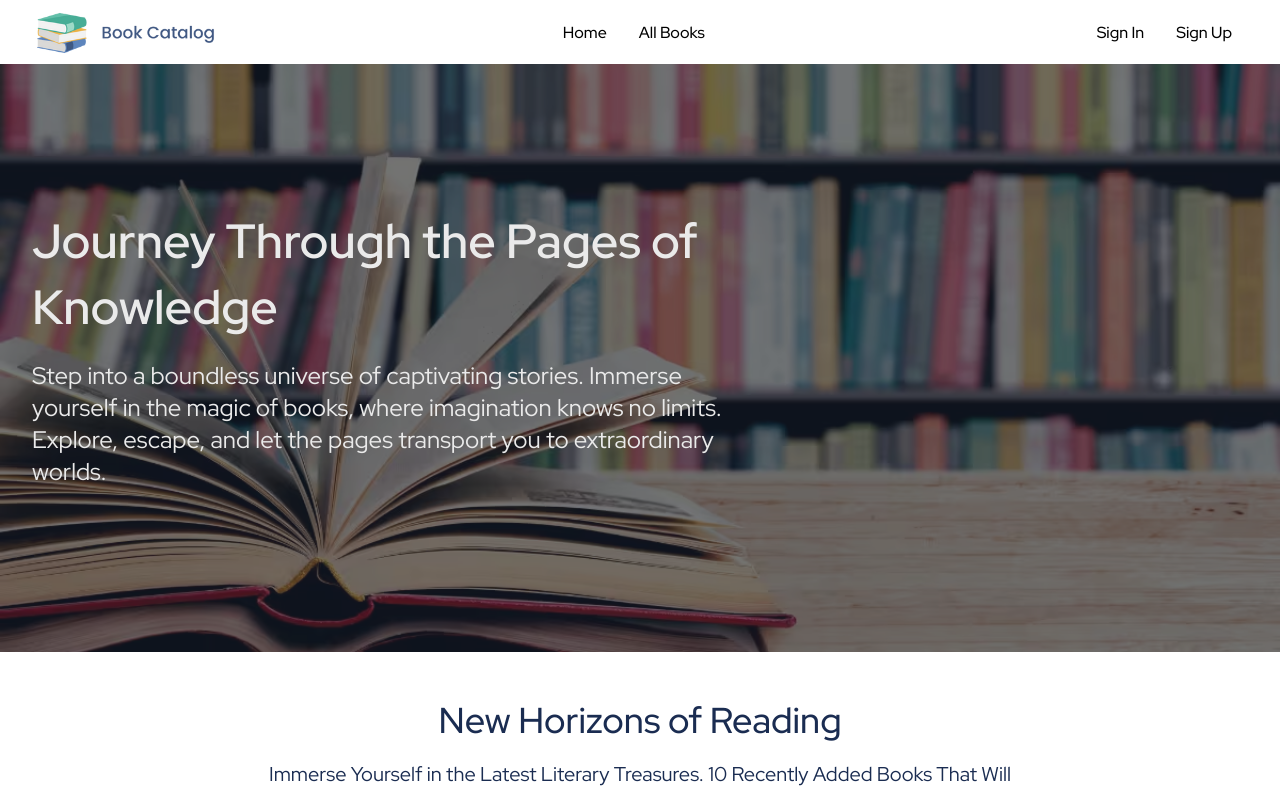
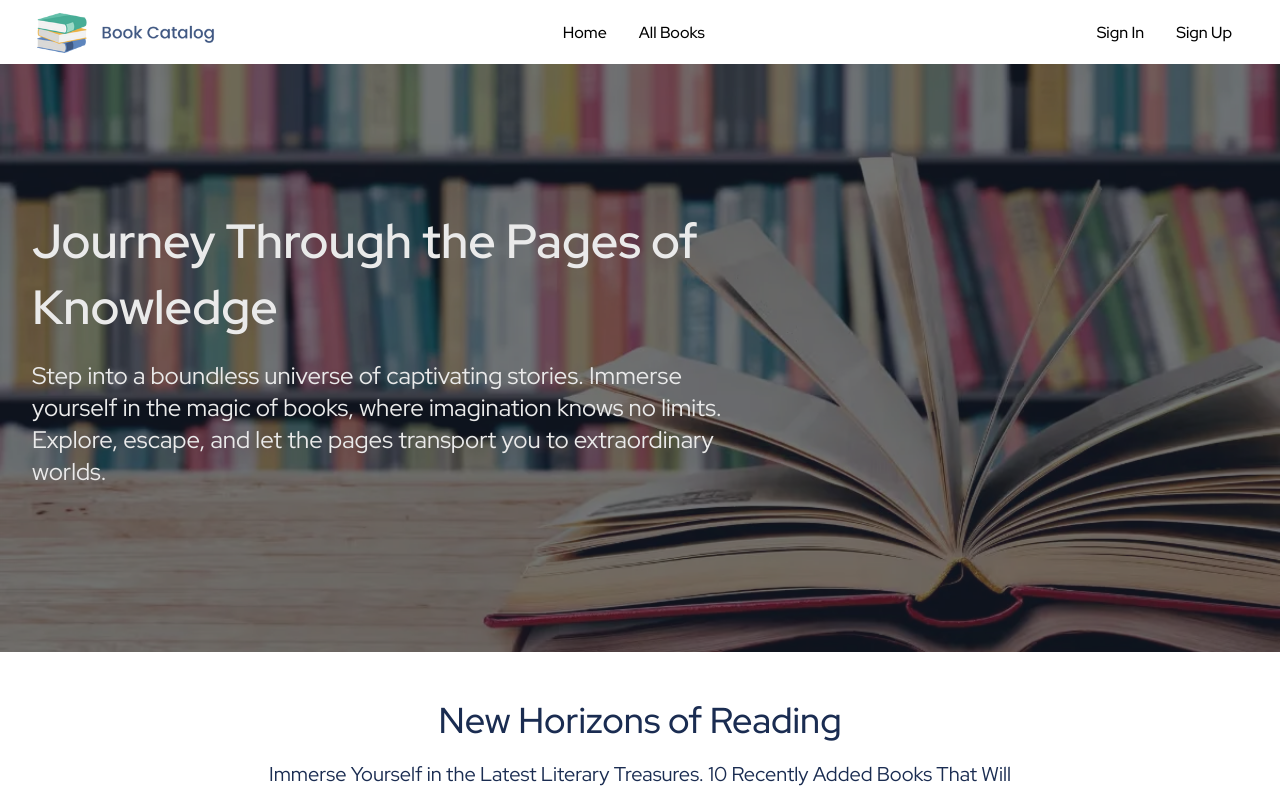
Before and after one commit to mdjannatulhasan/book-catalog, a React (Vite) app: page / in a window 1280 px wide. Shown: the top 792 px of the page. Built offline with nearby package versions, Linux system fonts and the light colour scheme.

Commit message:
Hero Image flipped

```diff
--- a/src/components/home/Hero.tsx
+++ b/src/components/home/Hero.tsx
@@ -1,9 +1,11 @@
-import heroImg from '../../assets/images/hero.avif';
+import heroImg from '../../assets/images/hero.webp';
 
 const Hero = () => {
     return (
         <section
-            style={{ backgroundImage: `url(${heroImg})` }}
+            style={{
+                backgroundImage: `url(${heroImg})`,
+            }}
             className="relative bg-cover bg-center"
         >
             <div className="container py-36 relative z-10">
```
Also changed, not shown: src/assets/images/hero.avif (deleted), src/assets/images/hero.webp.
